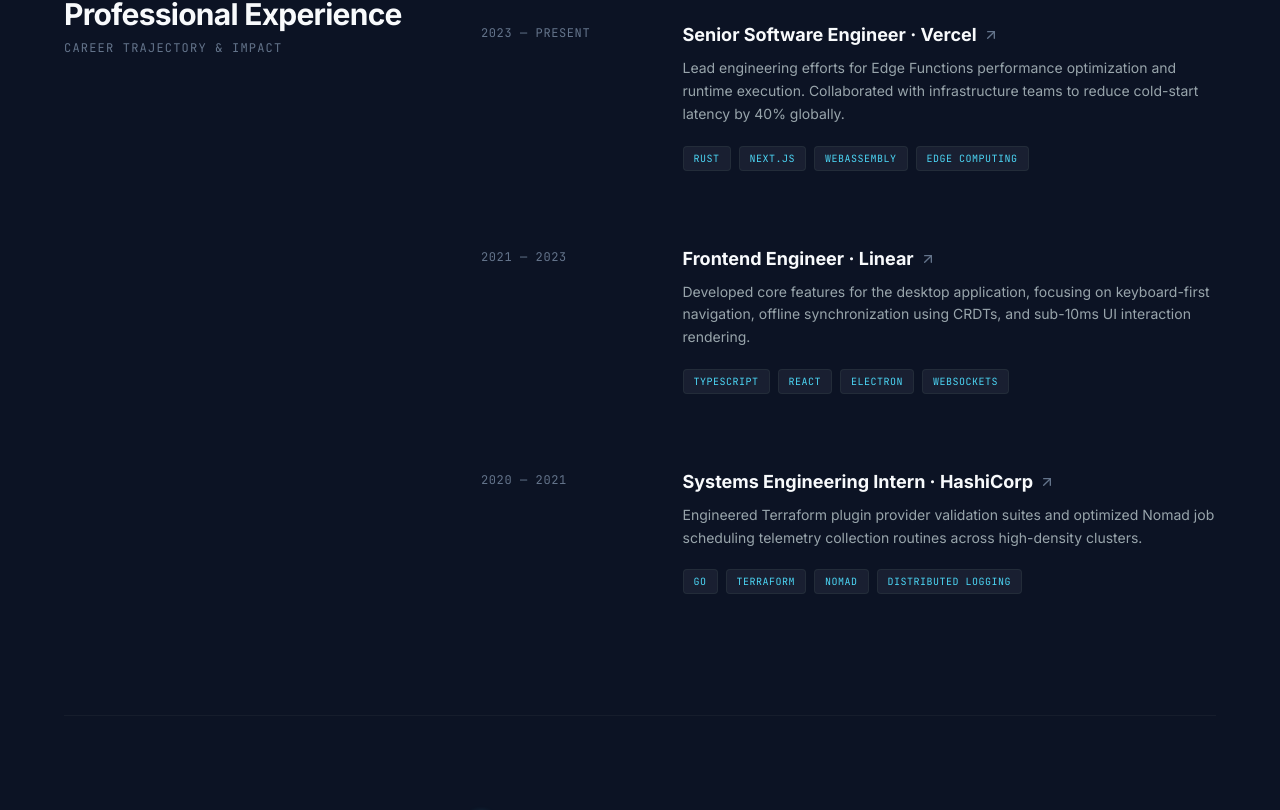
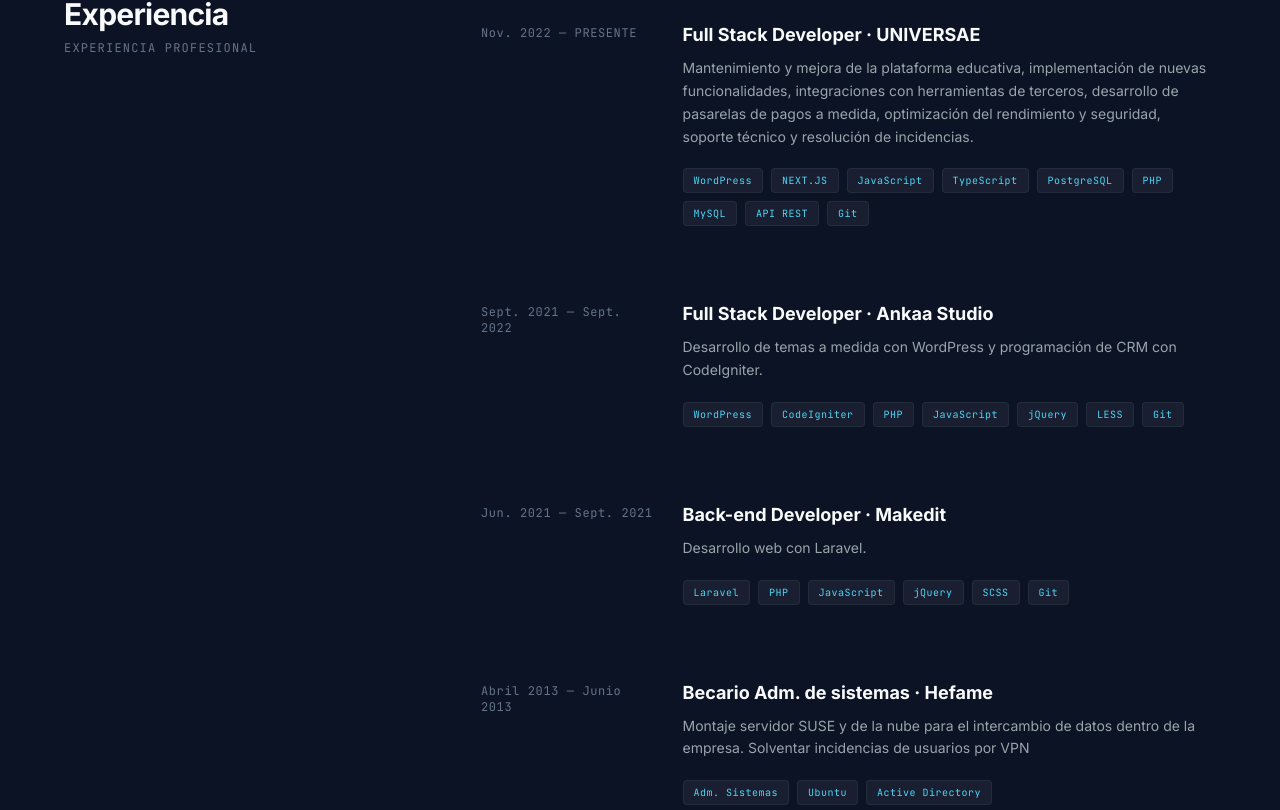
Before and after one commit to AlexMunozDevWeb/cv-portfolio, a Next.js app: page / in a window 1280 px wide. Shown: the part 987-1797 px from the top of the page. Built offline with nearby package versions, Linux system fonts and the light colour scheme.

Commit message:
refactor(experience section): updating data and refactor

```diff
--- a/components/experience-section.tsx
+++ b/components/experience-section.tsx
@@ -1,38 +1,7 @@
 "use client";
 
-import React from "react";
 import { motion } from "framer-motion";
-import { ArrowUpRight } from "lucide-react";
-
-const experiences = [
-  {
-    period: "2023 — PRESENT",
-    role: "Senior Software Engineer",
-    company: "Vercel",
-    description:
-      "Lead engineering efforts for Edge Functions performance optimization and runtime execution. Collaborated with infrastructure teams to reduce cold-start latency by 40% globally.",
-    tags: ["RUST", "NEXT.JS", "WEBASSEMBLY", "EDGE COMPUTING"],
-    link: "https://vercel.com",
-  },
-  {
-    period: "2021 — 2023",
-    role: "Frontend Engineer",
-    company: "Linear",
-    description:
-      "Developed core features for the desktop application, focusing on keyboard-first navigation, offline synchronization using CRDTs, and sub-10ms UI interaction rendering.",
-    tags: ["TYPESCRIPT", "REACT", "ELECTRON", "WEBSOCKETS"],
-    link: "https://linear.app",
-  },
-  {
-    period: "2020 — 2021",
-    role: "Systems Engineering Intern",
-    company: "HashiCorp",
-    description:
-      "Engineered Terraform plugin provider validation suites and optimized Nomad job scheduling telemetry collection routines across high-density clusters.",
-    tags: ["GO", "TERRAFORM", "NOMAD", "DISTRIBUTED LOGGING"],
-    link: "https://hashicorp.com",
-  },
-];
+import { experiences } from "../data/db";
 
 export function ExperienceSection() {
   return (
@@ -45,10 +14,10 @@
         <div className="md:w-1/3">
           <div className="sticky top-28">
             <h3 className="text-3xl font-bold tracking-tight text-text-primary">
-              Professional Experience
+              Experiencia
             </h3>
             <p className="mt-2 font-mono text-xs tracking-widest text-text-muted uppercase">
-              CAREER TRAJECTORY & IMPACT
+              EXPERIENCIA PROFESIONAL
             </p>
           </div>
         </div>
@@ -71,17 +40,11 @@
 
               {/* Content */}
               <div className="space-y-2 md:w-3/4">
-                <a
-                  href={exp.link}
-                  target="_blank"
-                  rel="noopener noreferrer"
-                  className="inline-flex items-center gap-1.5 text-lg font-bold text-text-primary transition-colors group-hover:text-primary focus:outline-none"
-                >
+                <div className="inline-flex items-center gap-1.5 text-lg font-bold text-text-primary transition-colors group-hover:text-primary focus:outline-none">
                   <span>
                     {exp.role} · {exp.company}
                   </span>
-                  <ArrowUpRight className="h-4 w-4 text-text-muted transition-all group-hover:translate-x-0.5 group-hover:-translate-y-0.5 group-hover:text-primary" />
-                </a>
+                </div>
 
                 <p className="font-sans text-sm leading-relaxed text-on-surface-variant/80">
                   {exp.description}
--- a/components/header.tsx
+++ b/components/header.tsx
@@ -3,6 +3,7 @@
 import { useMemo } from "react";
 import {
   GraduationCap,
+  BriefcaseBusiness,
   Home,
   Briefcase,
   Cpu,
@@ -85,6 +86,17 @@
           <span className="font-mono text-[10px]">Inicio</span>
         </Link>
         <Link
+          href="#experience"
+          className={`flex flex-col items-center gap-1 ${
+            activeSection === "experience"
+              ? "text-primary"
+              : "text-on-surface-variant"
+          }`}
+        >
+          <BriefcaseBusiness className="h-5 w-5" />
+          <span className="font-mono text-[10px]">Experiencia</span>
+        </Link>
+        <Link
           href="#formation"
           className={`flex flex-col items-center gap-1 ${
             activeSection === "formation"
--- a/data/db.ts
+++ b/data/db.ts
@@ -1,4 +1,4 @@
-import type { MenuItem, bioParagraph } from "../types/";
+import type { MenuItem, bioParagraph, Experience } from "../types/";
 
 export const menuItems: MenuItem[] = [
   { id: 1, label: "Inicio", href: "#hero" },
@@ -34,3 +34,55 @@
       "Fuera del trabajo, suelo disfrutar jugando al pádel o entrenando en el gimnasio.",
   },
 ];
+
+export const experiences: Experience[] = [
+  {
+    period: "Nov. 2022 — PRESENTE",
+    role: "Full Stack Developer",
+    company: "UNIVERSAE",
+    description:
+      "Mantenimiento y mejora de la plataforma educativa, implementación de nuevas funcionalidades, integraciones con herramientas de terceros, desarrollo de pasarelas de pagos a medida, optimización del rendimiento y seguridad, soporte técnico y resolución de incidencias.",
+    tags: [
+      "WordPress",
+      "NEXT.JS",
+      "JavaScript",
+      "TypeScript",
+      "PostgreSQL",
+      "PHP",
+      "MySQL",
+      "API REST",
+      "Git",
+    ],
+  },
+  {
+    period: "Sept. 2021 — Sept. 2022",
+    role: "Full Stack Developer",
+    company: "Ankaa Studio",
+    description:
+      "Desarrollo de temas a medida con WordPress y programación de CRM con CodeIgniter.",
+    tags: [
+      "WordPress",
+      "CodeIgniter",
+      "PHP",
+      "JavaScript",
+      "jQuery",
+      "LESS",
+      "Git",
+    ],
+  },
+  {
+    period: "Jun. 2021 — Sept. 2021",
+    role: "Back-end Developer",
+    company: "Makedit",
+    description: "Desarrollo web con Laravel.",
+    tags: ["Laravel", "PHP", "JavaScript", "jQuery", "SCSS", "Git"],
+  },
+  {
+    period: "Abril 2013 — Junio 2013",
+    role: "Becario Adm. de sistemas",
+    company: "Hefame",
+    description:
+      "Montaje servidor SUSE y de la nube para el intercambio de datos dentro de la empresa. Solventar incidencias de usuarios por VPN",
+    tags: ["Adm. Sistemas", "Ubuntu", "Active Directory"],
+  },
+];
```
Also changed, not shown: types/index.ts (+8 -0 lines).
